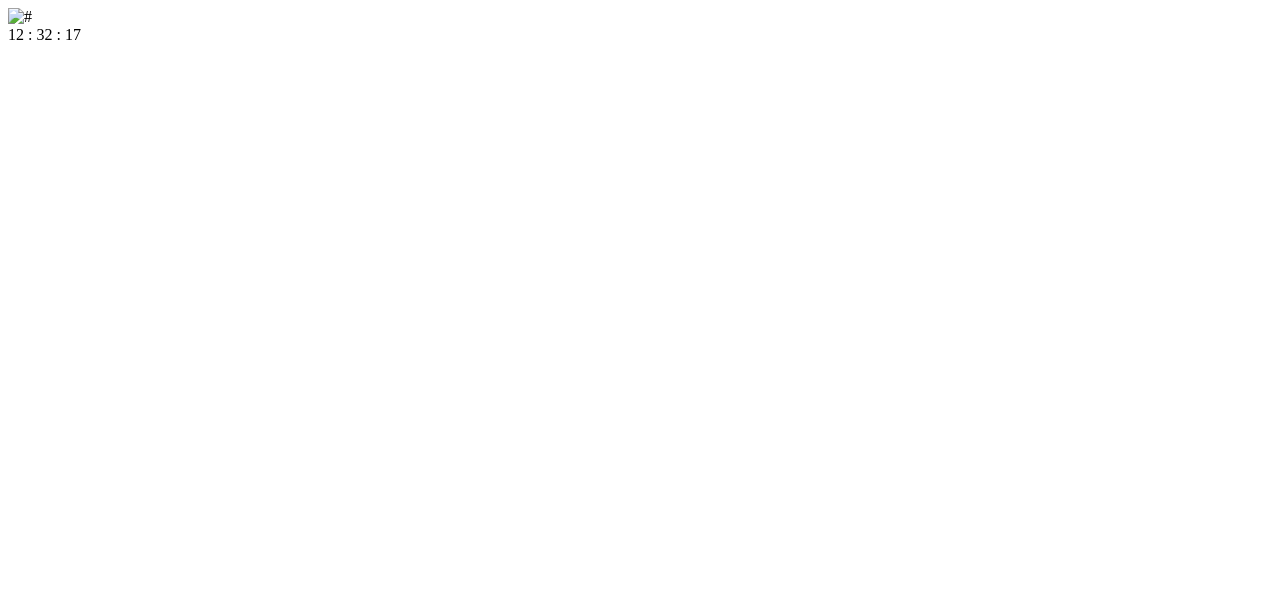
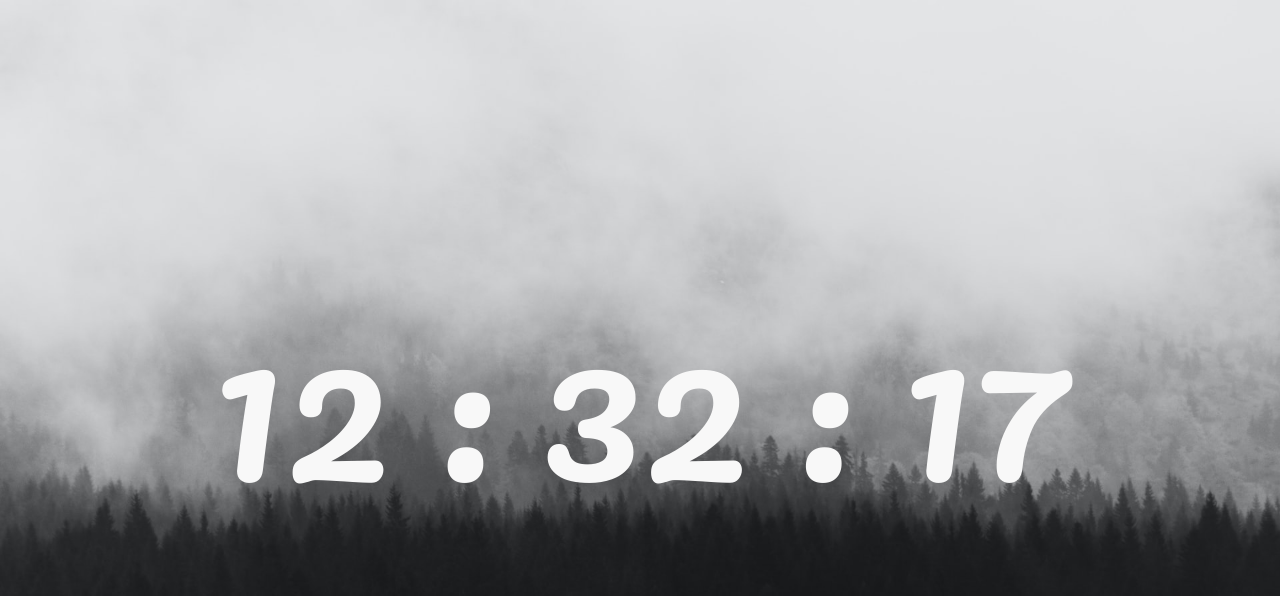
Before and after one commit to mohammadmehdikarimi/Digital-clock, a plain HTML site: page index.html in a window 1280 px wide. Drawn offline with Linux system fonts and the light colour scheme; a web font is replaced by a local one.

Commit message:
complete html and css

```diff
--- a/index.html
+++ b/index.html
@@ -1,17 +1,20 @@
 <!DOCTYPE html>
 <html lang="en">
+
 <head>
     <meta charset="UTF-8">
     <meta http-equiv="X-UA-Compatible" content="IE=edge">
     <meta name="viewport" content="width=device-width, initial-scale=1.0">
     <link rel="stylesheet" href="styles.css">
+    <link href="https://fonts.googleapis.com/css2?family=Pacifico&family=Zen+Antique&display=swap" rel="stylesheet">
     <title>Digital Clock</title>
 </head>
+
 <body>
-    <img src="wall.jpg" alt="#">
     <div class="container">
         <div id="time"></div>
     </div>
     <script src="index.js"></script>
 </body>
+
 </html>
--- a/styles.css
+++ b/styles.css
@@ -0,0 +1,28 @@
+* {
+    margin: 0;
+    padding: 0;
+    box-sizing: border-box;
+    font-family: 'Pacifico', cursive;
+}
+
+body {
+    height: 100%;
+    background-image: url('jungle.jpg');
+    background-repeat: no-repeat;
+    background-attachment: fixed;
+    background-position: center;
+    background-size: cover;
+}
+
+.container {
+    min-height: 100vh;
+    display: flex;
+    flex-direction: column;
+    justify-content: center;
+    align-items: center;
+}
+
+#time {
+    font-size: 15vw;
+    color: #f8f8f8;
+}
```
